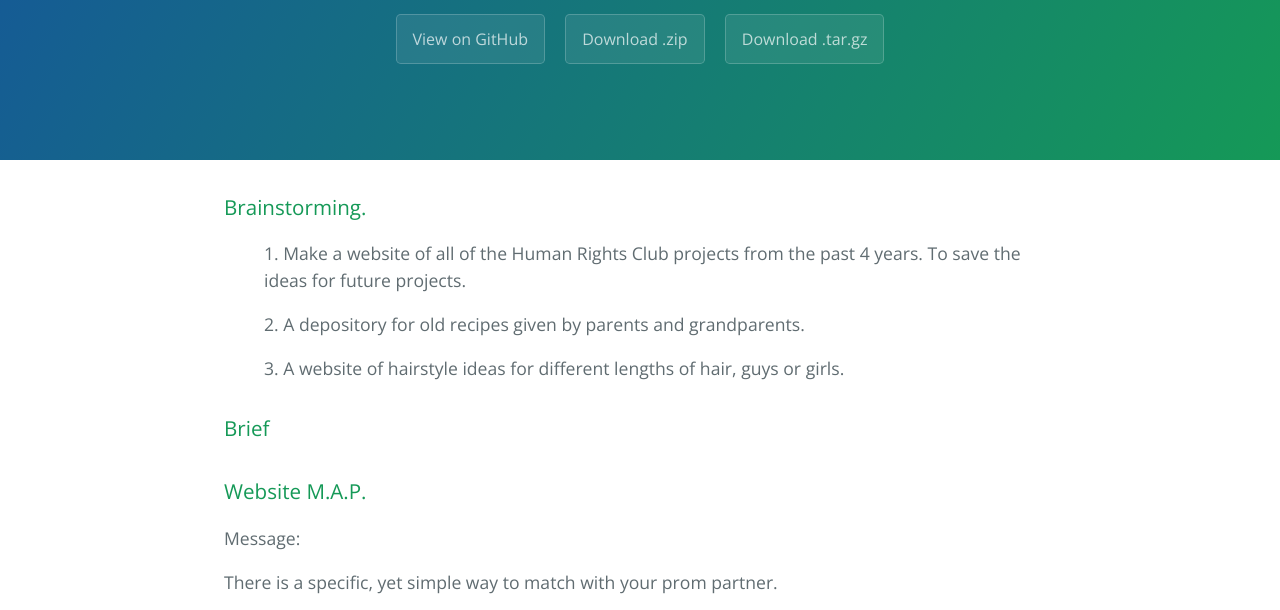
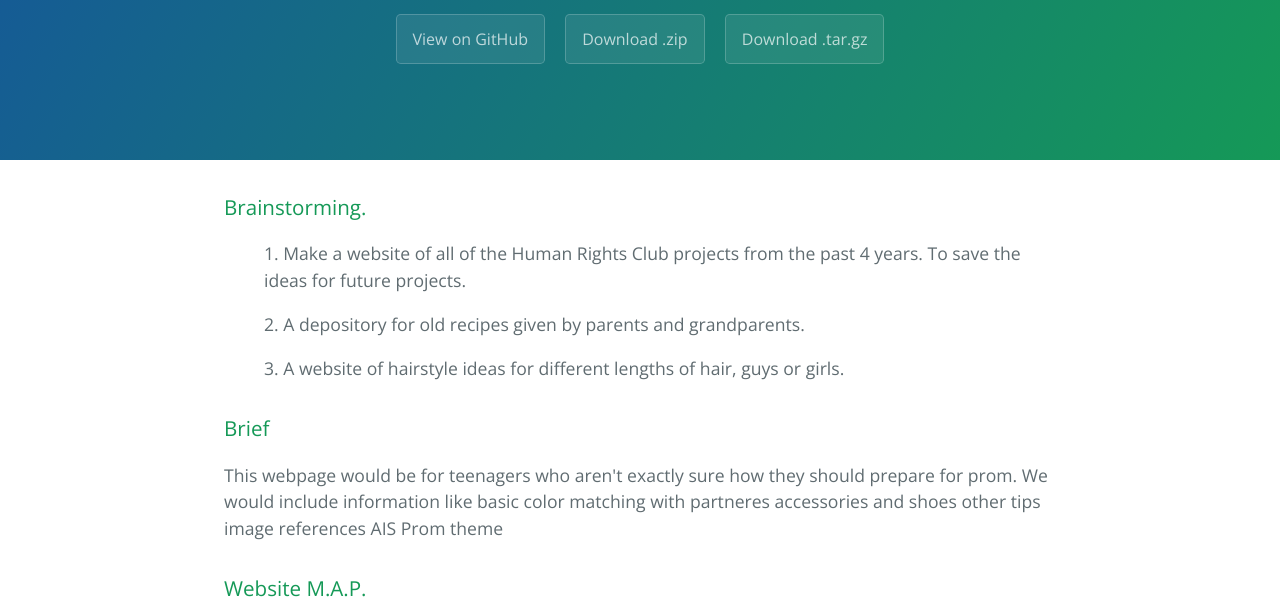
Before and after one commit to aisnkovari/-CTD-Planning-Site-nkovari, a plain HTML site: page index.html in a window 1280 px wide. Shown: the part 176-786 px from the top of the page. Drawn offline with nearby package versions, Linux system fonts and the light colour scheme.

Commit message:
update brief

```diff
--- a/index.html
+++ b/index.html
@@ -28,7 +28,13 @@
 </p>
 <h3>
 <a id="brief" class="anchor" href="#brief" aria-hidden="true"><span class="octicon octicon-link"></span></a>Brief</h3>
-
+<p> This webpage would be for teenagers who aren't exactly sure how they should prepare for prom. We would include information like
+<il>basic color matching with partneres</il>
+<il>accessories and shoes</il>
+<il>other tips</il>
+<il>image references</il>
+<il>AIS Prom theme</il>
+</p>
 <h3>
 <a id="map" class="anchor" href="#map" aria-hidden="true"><span class="octicon octicon-link"></span></a>Website M.A.P.</h3>
 <p>
@@ -40,11 +46,6 @@ Message:
 <p>Purpose:</p>
 <p>To help students match colors and outfit styles to their partner's. Wouldn't want to embarrass themselves, right?</p>
 
-Basic color matching.
-Tips.
-Image references.
-Accessories and shoes.
-About AIS Prom theme.
 
 
 
```
